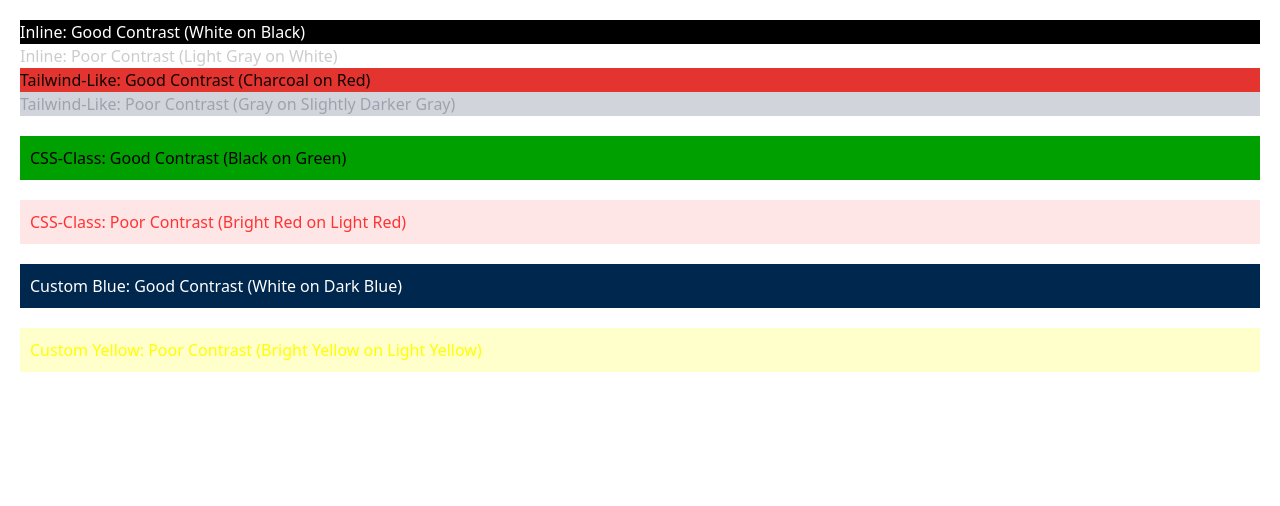
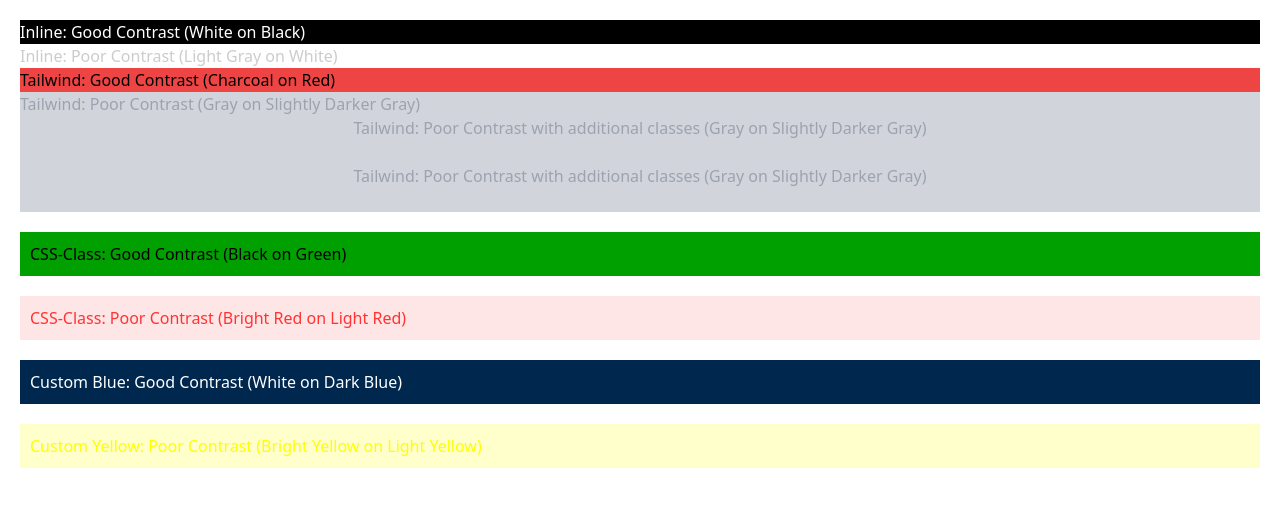
Before and after one commit to test-party/guinea-pig-next, a Next.js app: page /color-contrast/style-variants in a window 1280 px wide. Shown: the top 506 px of the page. Built offline with nearby package versions, Linux system fonts and the light colour scheme.

Commit message:
updated the style-variants page for tailwind testing

```diff
--- a/src/app/color-contrast/style-variants/page.tsx
+++ b/src/app/color-contrast/style-variants/page.tsx
@@ -1,4 +1,5 @@
 export default function ColorContrast() {
+  const color = "text-gray-400";
   return (
     <body style={{ padding: "20px" }}>
       {/* Inline Styles */}
@@ -9,12 +10,18 @@
         Inline: Poor Contrast (Light Gray on White)
       </p>
 
-      {/* Simulated Tailwind-Like Styles */}
+      {/* Tailwind Styles */}
       <div className="bg-red-500 text-charcoal">
-        Tailwind-Like: Good Contrast (Charcoal on Red)
+        Tailwind: Good Contrast (Charcoal on Red)
       </div>
       <div className="bg-gray-300 text-gray-400">
-        Tailwind-Like: Poor Contrast (Gray on Slightly Darker Gray)
+        Tailwind: Poor Contrast (Gray on Slightly Darker Gray)
+      </div>
+      <div className="bg-gray-300 text-gray-400 flex justify-center h-12">
+        Tailwind: Poor Contrast with additional classes (Gray on Slightly Darker Gray)
+      </div>
+      <div className={`bg-gray-300 ${color} flex justify-center h-12`}>
+        Tailwind: Poor Contrast with additional classes (Gray on Slightly Darker Gray)
       </div>
 
       {/* CSS Class-Based Styles */}
@@ -24,8 +31,6 @@
       <div className="red-on-lightred">
         CSS-Class: Poor Contrast (Bright Red on Light Red)
       </div>
-
-      {/* Custom CSS */}
       <div className="custom-blue">
         Custom Blue: Good Contrast (White on Dark Blue)
       </div>
@@ -35,19 +40,6 @@
 
       {/* Custom CSS */}
       <style>{`
-        .bg-red-500 {
-          background-color: #e3342f;
-        }
-        .text-charcoal {
-          color: #100101;
-        }
-        .bg-gray-300 {
-          background-color: #d1d5db;
-        }
-        .text-gray-400 {
-          color: #9ca3af;
-        }
-
         .red-on-lightred {
           color: #ff3333;
           background-color: #ffe6e6;
@@ -60,8 +52,6 @@
           padding: 10px;
           margin-top: 20px;
         }
-
-        /* Custom CSS */
         .custom-yellow {
           color: #ffff00;
           background-color: #ffffcc;
```
